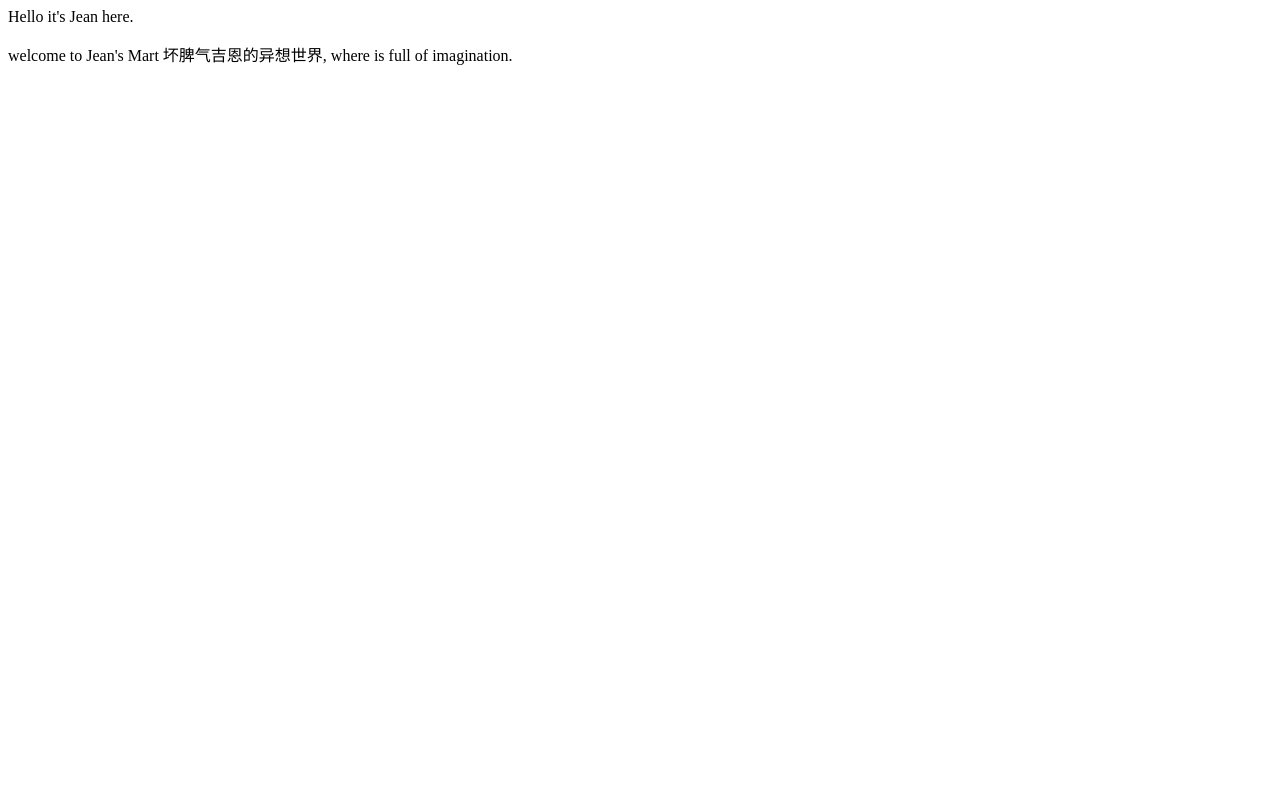
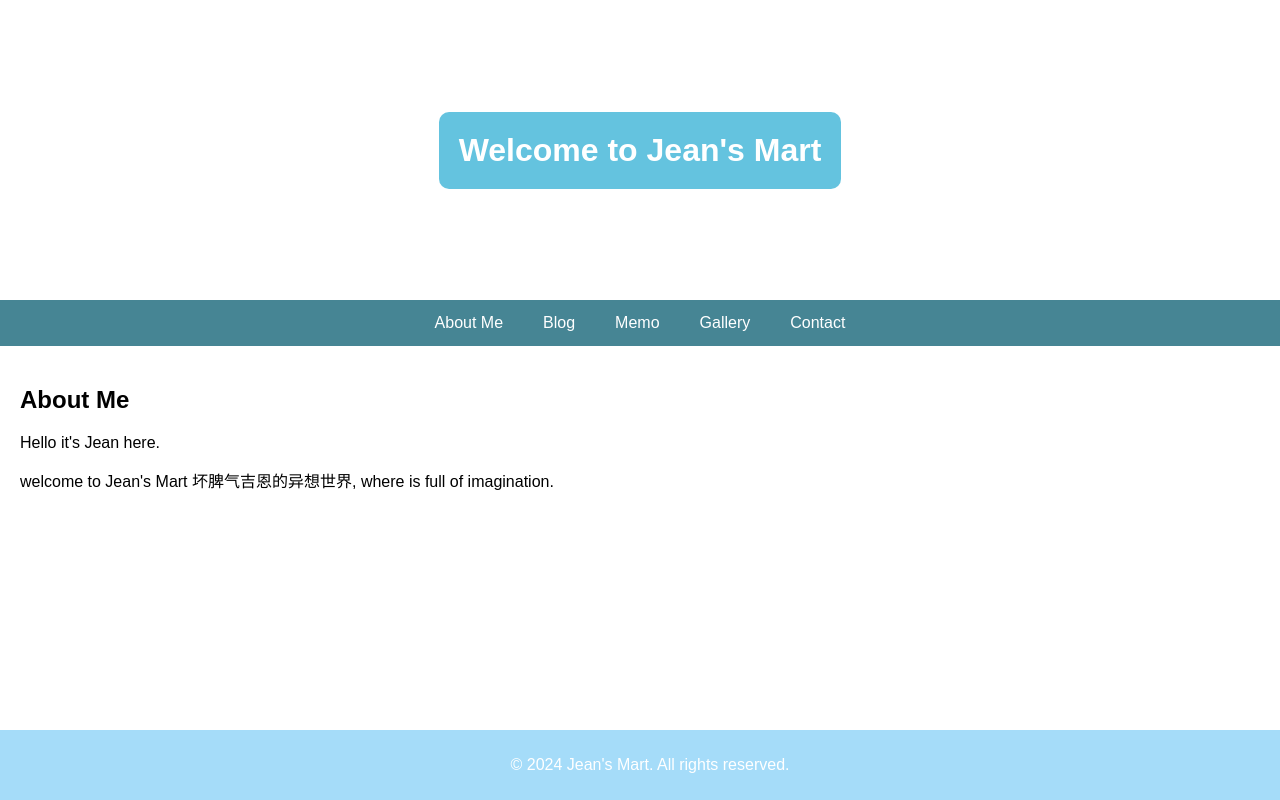
Before and after one commit to JennerVira/JennerVira.github.io, a plain HTML site: page index.html in a window 1280 px wide. Drawn offline with Linux system fonts and the light colour scheme.

Commit message:
Update index.html

```diff
--- a/index.html
+++ b/index.html
@@ -1,2 +1,124 @@
-<p>Hello it's Jean here.</p>
-<p>welcome to Jean's Mart 坏脾气吉恩的异想世界, where is full of imagination. </p>
+<!DOCTYPE html>
+<html lang="en">
+<head>
+    <meta charset="UTF-8">
+    <meta name="viewport" content="width=device-width, initial-scale=1.0">
+    <title>Jean's Mart</title>
+    <style>
+        body {
+            font-family: Arial, sans-serif;
+            margin: 0;
+            padding: 0;
+        }
+        header {
+            background: url='https://pixabay.com/zh/photos/sunset-sea-landscape-dusk-8068208/' no-repeat center center;
+            background-size: cover;
+            height: 300px;
+            color: white;
+            text-align: center;
+            display: flex;
+            justify-content: center;
+            align-items: center;
+        }
+        header h1 {
+            background: rgba(39, 171, 211, 0.713);
+            padding: 20px;
+            border-radius: 10px;
+        }
+        nav {
+            display: flex;
+            justify-content: center;
+            background-color: #1a697bce;
+        }
+        nav a {
+            color: white;
+            padding: 14px 20px;
+            text-decoration: none;
+            text-align: center;
+        }
+        nav a:hover {
+            background-color: #ddd;
+            color: rgb(145, 216, 237);
+        }
+        section {
+            padding: 20px;
+            display: none;
+        }
+        section.active {
+            display: block;
+        }
+        footer {
+            text-align: center;
+            padding: 10px;
+            background-color: #a5dcf9;
+            color: white;
+            position: fixed;
+            bottom: 0;
+            width: 100%;
+        }
+    </style>
+</head>
+<body>
+
+<header>
+    <h1>Welcome to Jean's Mart</h1>
+</header>
+
+<nav>
+    <a href="#" onclick="showSection('about')">About Me</a>
+    <a href="#" onclick="showSection('blog')">Blog</a>
+    <a href="#" onclick="showSection('memo')">Memo</a>
+    <a href="#" onclick="showSection('mart')">Gallery</a>
+    <a href="#" onclick="showSection('email')">Contact</a>
+</nav>
+
+<section id="about" class="active">
+    <h2>About Me</h2>
+    <p>Hello it's Jean here.</p>
+    <p>welcome to Jean's Mart 坏脾气吉恩的异想世界, where is full of imagination. </p>
+</section>
+
+<section id="blog">
+    <h2>Blog</h2>
+    <p>Your blog posts will appear here.</p>
+</section>
+
+<section id="memo">
+    <h2>Memo</h2>
+    <p>Your short notes or memos will appear here.</p>
+</section>
+
+<section id="mart">
+    <h2>Mart</h2>
+    <p>Your videos will appear here.</p>
+</section>
+
+<section id="email">
+    <h2>Contact Me</h2>
+    <form>
+        <label for="name">Name:</label><br>
+        <input type="text" id="name" name="name"><br>
+        <label for="email">Email:</label><br>
+        <input type="email" id="email" name="email"><br>
+        <label for="message">Message:</label><br>
+        <textarea id="message" name="message"></textarea><br>
+        <input type="submit" value="Send">
+    </form>
+</section>
+
+<footer>
+    <p>&copy; 2024 Jean's Mart. All rights reserved.</p>
+</footer>
+
+<script>
+    function showSection(id) {
+        const sections = document.querySelectorAll('section');
+        sections.forEach(section => {
+            section.classList.remove('active');
+        });
+        document.getElementById(id).classList.add('active');
+    }
+</script>
+
+</body>
+</html>
```
